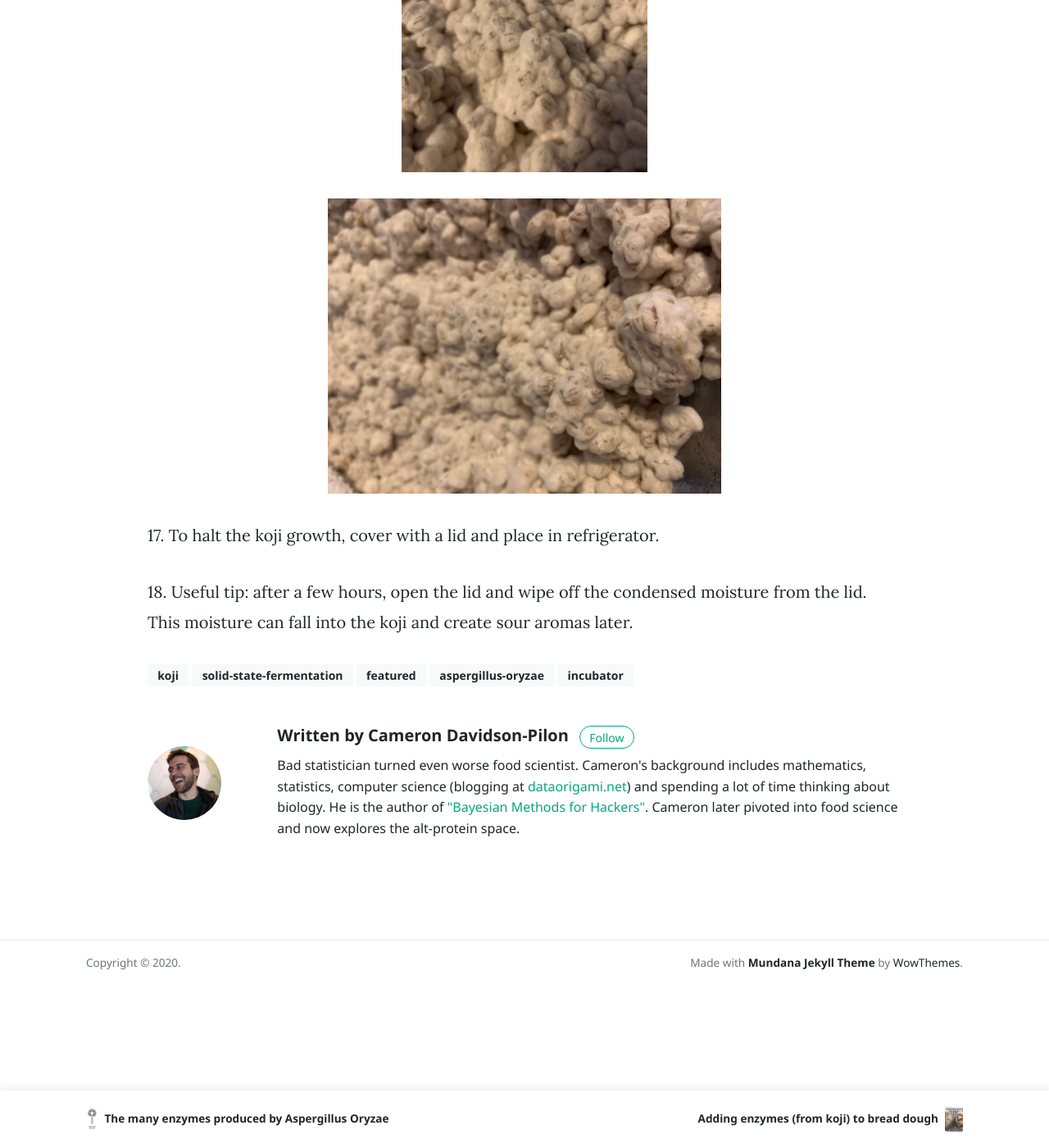
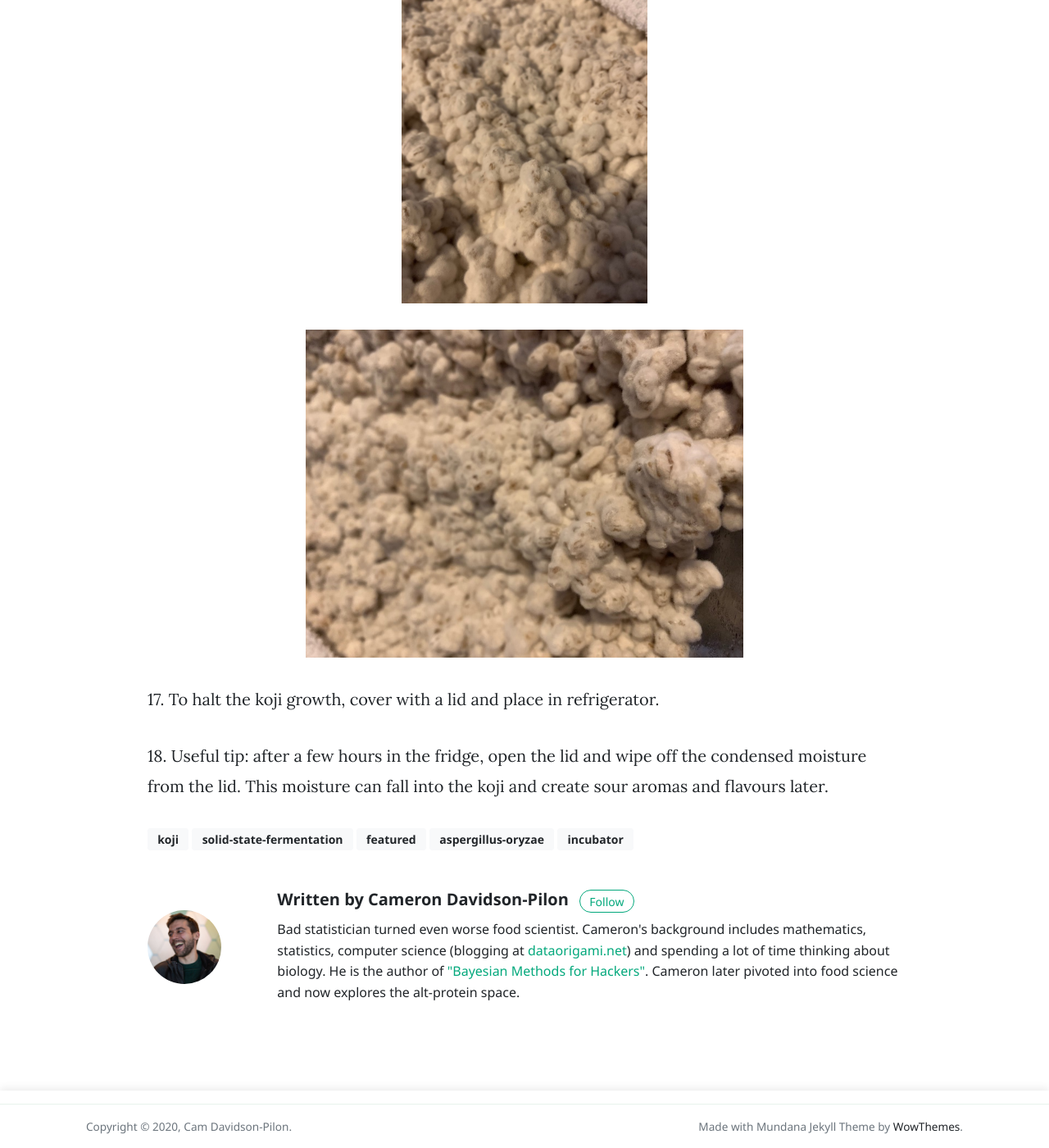
Before and after one commit to ControlledMold/ControlledMold.github.io, a Jekyll site: the page built from _posts/2020-02-14-growing-koji.md, in a window 1280 px wide and 1400 px high, scrolled down 6903 px. Shown: the whole window at 82% size. Built offline with Jekyll 4.4.1, drawn with Linux system fonts in a browser that asks for light colours; nearby versions of some CDN libraries; comment, search, counter and statistics services are not loaded; some of the changed text lies outside the part shown.

Commit message:
come css

```diff
--- a/_layouts/default.html
+++ b/_layouts/default.html
@@ -82,11 +82,11 @@
         <div class="container">
         <div class="row align-items-center justify-content-between">
             <div>
-                <span>Copyright © <script>document.write(new Date().getFullYear())</script>.</span>
+                <span>Copyright © <script>document.write(new Date().getFullYear())</script>, Cam Davidson-Pilon.</span>
 
             </div>
             <div>
-                Made with <a target="_blank" class="text-dark font-weight-bold" href="https://www.wowthemes.net/mundana-jekyll-theme/"> Mundana Jekyll Theme </a> by <a class="text-dark" target="_blank" href="https://www.wowthemes.net">WowThemes</a>.
+                Made with Mundana Jekyll Theme by <a class="text-dark" target="_blank" href="https://www.wowthemes.net">WowThemes</a>.
             </div>
         </div>
         </div>
--- a/_posts/2020-02-14-growing-koji.md
+++ b/_posts/2020-02-14-growing-koji.md
@@ -34,7 +34,7 @@
 2\. Rinse the substrate. Place into a pressure cooker. Add about 0.5in of water.
 
 
-![cooking_barly](/assets/images/growing_koji/cooking_barly.jpg){:height="360" .center}
+![cooking_barly](/assets/images/growing_koji/cooking_barly.jpg){:height="400" .center}
 
 3\. Pressure cook for 15min, and remove from heat. Keep closed to avoid introducing contaminants. Let cool down for a few hours. Have a tea.
 
@@ -43,10 +43,10 @@
 5\. If using inoculated koji, grind in coffee grinder until powdered.
 
 
-![koji_grind1](/assets/images/growing_koji/koji_grind1.jpg){:height="360" .center}
+![koji_grind1](/assets/images/growing_koji/koji_grind1.jpg){:height="400" .center}
 
 
-![koji_ground](/assets/images/growing_koji/koji_ground.jpg){:height="360" .center}
+![koji_ground](/assets/images/growing_koji/koji_ground.jpg){:height="400" .center}
 
 6\. Once cooker is warm-to-the-touch: in a draft-free area, open the pressure cooker slightly and stick in a sanitized thermometer. Wait for it to read less than 45℃. If so, transfer the substrate to the tray (the spoon helps). The transfer should cool the substrate down to less than 40℃, which is needed to not kill the koji inoculant. The grains should feel soft and easy to squish.
 
@@ -71,7 +71,7 @@
 ![half_way1](/assets/images/growing_koji/half_way.jpg){:height="400" .center}
 
 
-![half_way2](/assets/images/growing_koji/koji_header.jpg){:height="360" .center}
+![half_way2](/assets/images/growing_koji/koji_header.jpg){:height="400" .center}
 
 13\. If there is not much growth, check the dampness of the towel. If should still feel almost *too* wet. If it's dry, or nearly dry, give it lots of sprays of water and go back to step 10.
 
@@ -86,8 +86,8 @@
 ![finished_koji1](/assets/images/growing_koji/finished_koji1.jpg){:height="400" .center}
 
 
-![finished_koji2](/assets/images/growing_koji/finished_koji2.jpg){:height="360" .center}
+![finished_koji2](/assets/images/growing_koji/finished_koji2.jpg){:height="400" .center}
 
 17\. To halt the koji growth, cover with a lid and place in refrigerator.
 
-18\. Useful tip: after a few hours, open the lid and wipe off the condensed moisture from the lid. This moisture can fall into the koji and create sour aromas later.
+18\. Useful tip: after a few hours in the fridge, open the lid and wipe off the condensed moisture from the lid. This moisture can fall into the koji and create sour aromas and flavours later.
--- a/assets/css/theme.css
+++ b/assets/css/theme.css
@@ -644,7 +644,7 @@
 .sticky-top-offset {
 	top:70px;
 }
-.homefirstpage .main-loop .main-loop-card:nth-child(-n+5) {
+.homefirstpage .main-loop .main-loop-card:nth-child(-n+0) {
 	display:none !important;
 }
 .excerpt {
--- a/index.html
+++ b/index.html
@@ -53,7 +53,7 @@
                 {% if second_post.image %}
                 <div class="col-md-4">
                 <a href="{{site.baseurl}}{{second_post.url}}">
-                 <img class="w-80" src="{% if second_post.image contains "://" %}{{ second_post.image }}{% else %}{{site.baseurl}}/{{ second_post.image }}{% endif %}" alt="{{ second_post.title }}">
+                 <img class="w-90" src="{% if second_post.image contains "://" %}{{ second_post.image }}{% else %}{{site.baseurl}}/{{ second_post.image }}{% endif %}" alt="{{ second_post.title }}">
                 </a>
                 </div>
                 {% endif %}
@@ -80,7 +80,7 @@
                 {% if third_post.image %}
                 <div class="col-md-4">
                 <a href="{{site.baseurl}}{{third_post.url}}">
-                 <img class="w-80" src="{% if third_post.image contains "://" %}{{ third_post.image }}{% else %}{{site.baseurl}}/{{ third_post.image }}{% endif %}" alt="{{ third_post.title }}">
+                 <img class="w-90" src="{% if third_post.image contains "://" %}{{ third_post.image }}{% else %}{{site.baseurl}}/{{ third_post.image }}{% endif %}" alt="{{ third_post.title }}">
                 </a>
                 </div>
                 {% endif %}
@@ -107,7 +107,7 @@
                 {% if fourth_post.image %}
                 <div class="col-md-4">
                 <a href="{{site.baseurl}}{{fourth_post.url}}">
-                <img class="w-80" src="{% if fourth_post.image contains "://" %}{{ fourth_post.image }}{% else %}{{site.baseurl}}/{{ fourth_post.image }}{% endif %}" alt="{{ fourth_post.title }}">
+                <img class="w-90" src="{% if fourth_post.image contains "://" %}{{ fourth_post.image }}{% else %}{{site.baseurl}}/{{ fourth_post.image }}{% endif %}" alt="{{ fourth_post.title }}">
                 </a>
                 </div>
                 {% endif %}
```
Also changed, not shown: other parts of _posts/2020-02-14-growing-koji.md (+1 -1 lines), _posts/2020-03-14-adding-protease-to-bread-dough.md (+3 -3 lines).
